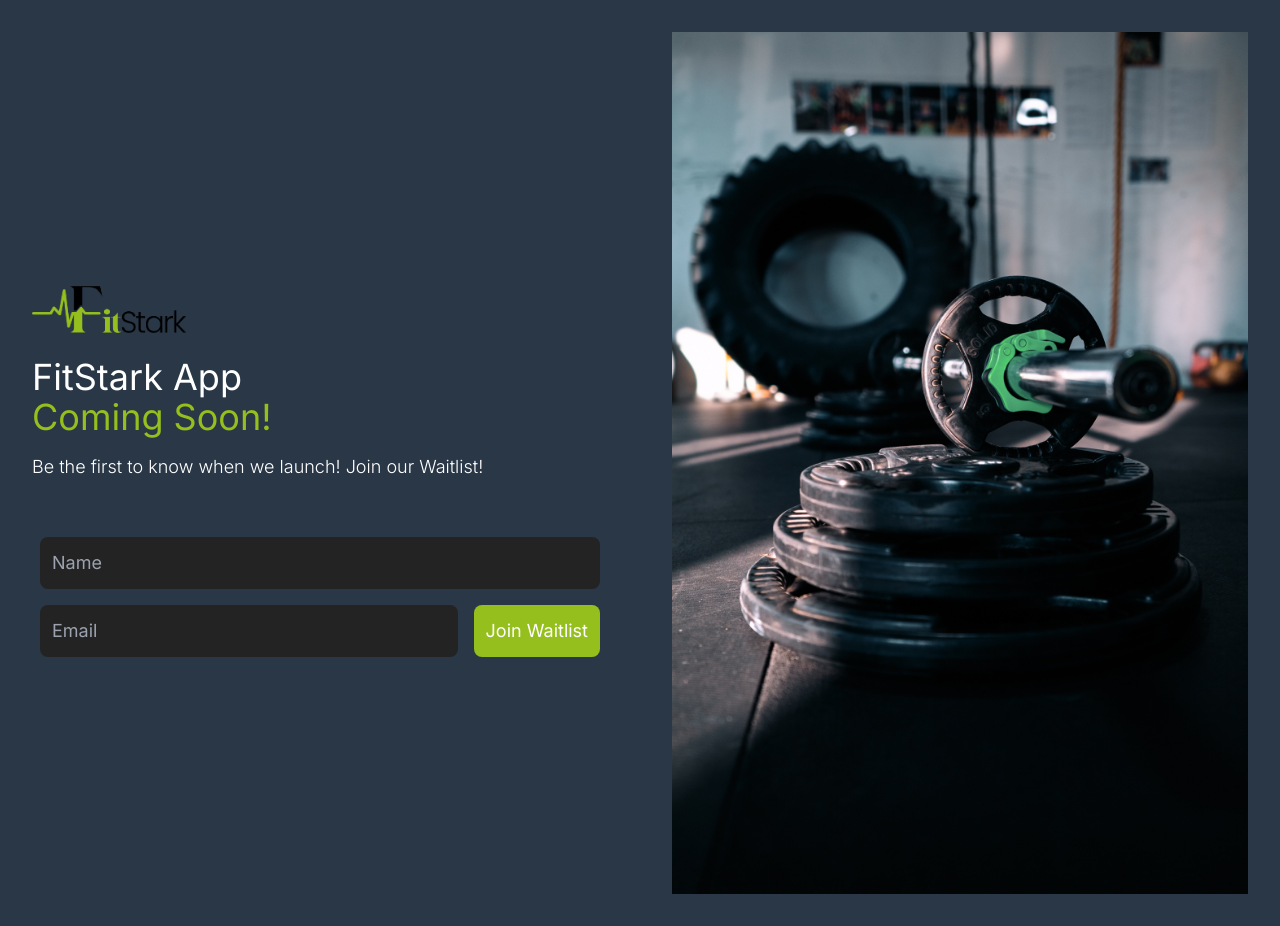
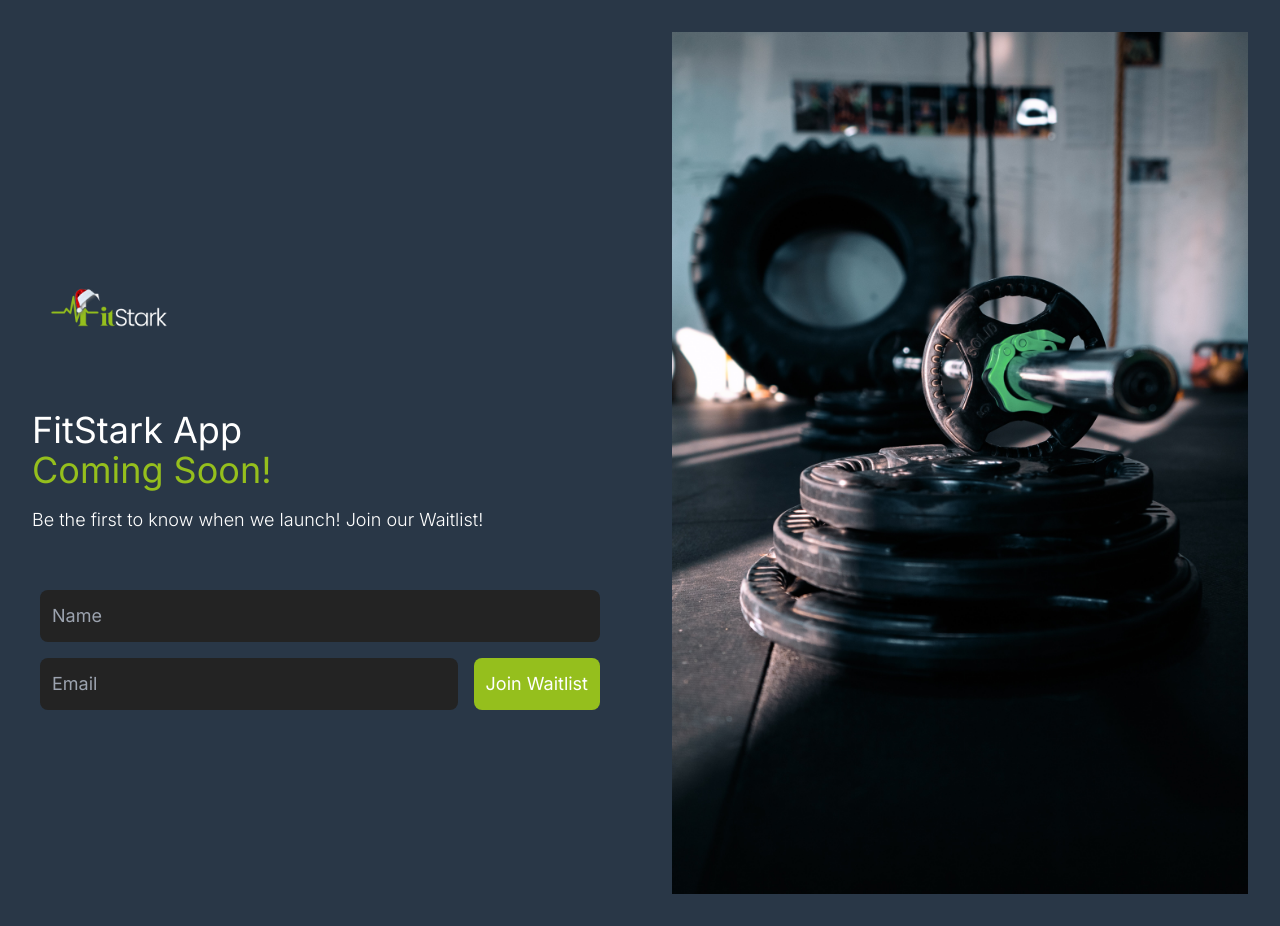
Before and after one commit to FitStark/fitstarkwebsite, a Next.js app: page / in a window 1280 px wide. Built offline with nearby package versions, Linux system fonts and the light colour scheme.

Commit message:
Christmas edit

```diff
--- a/src/components/Main.jsx
+++ b/src/components/Main.jsx
@@ -14,7 +14,7 @@ export default function Main() {
 function LeftSide() {
   return (
     <div className="flex-1 m-auto p-8 md:flex-[50%]">
-      <Image className="py-6" width="154" height="27" src="/FS LOGO.png" alt="logo" />
+      <Image className="py-6" width="154" height="27" src="/christmasLogo.png" alt="logo" />
       <h1 className="text-4xl text-white">
         FitStark App
         <br />
```
Also changed, not shown: public/christmasLogo.png (added).
